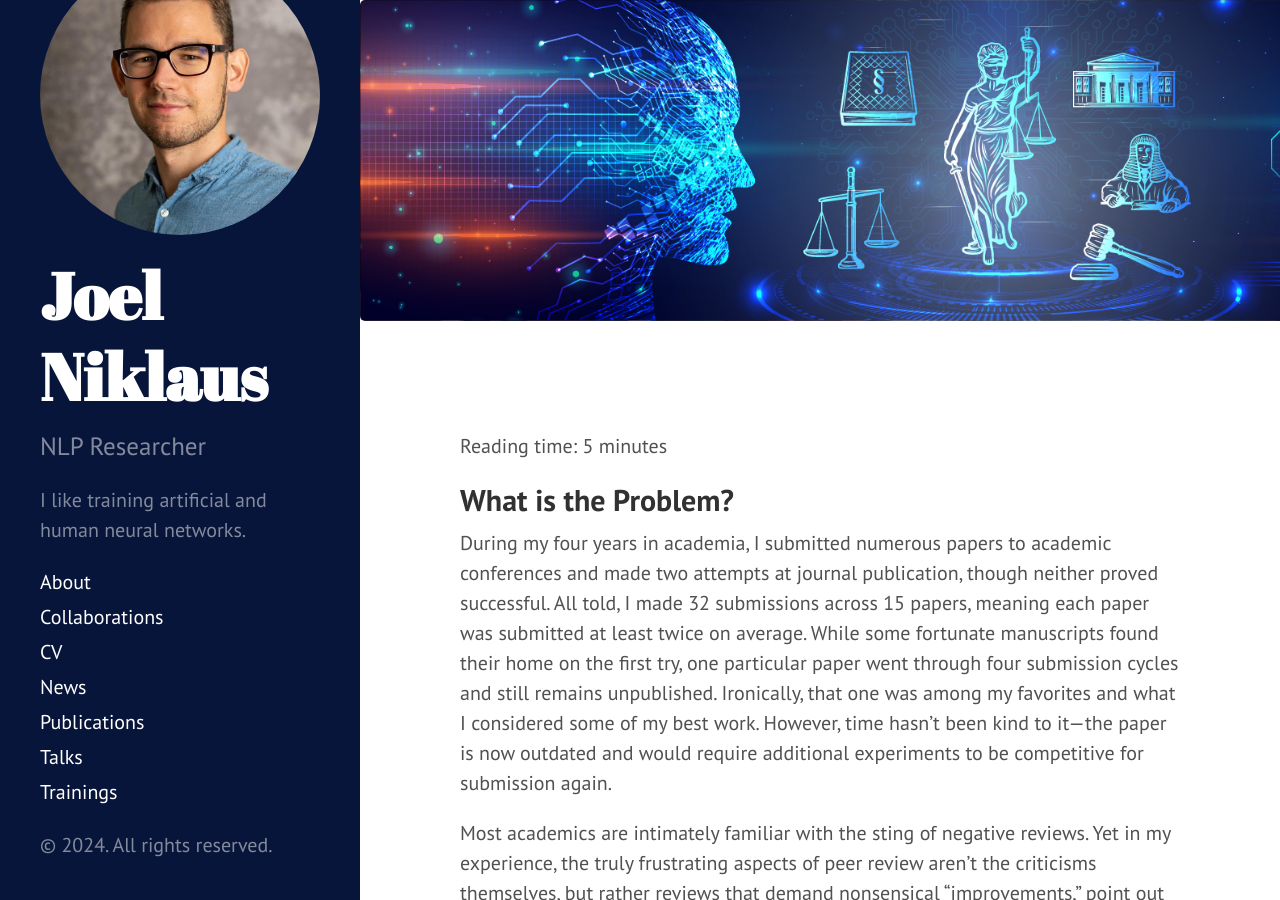
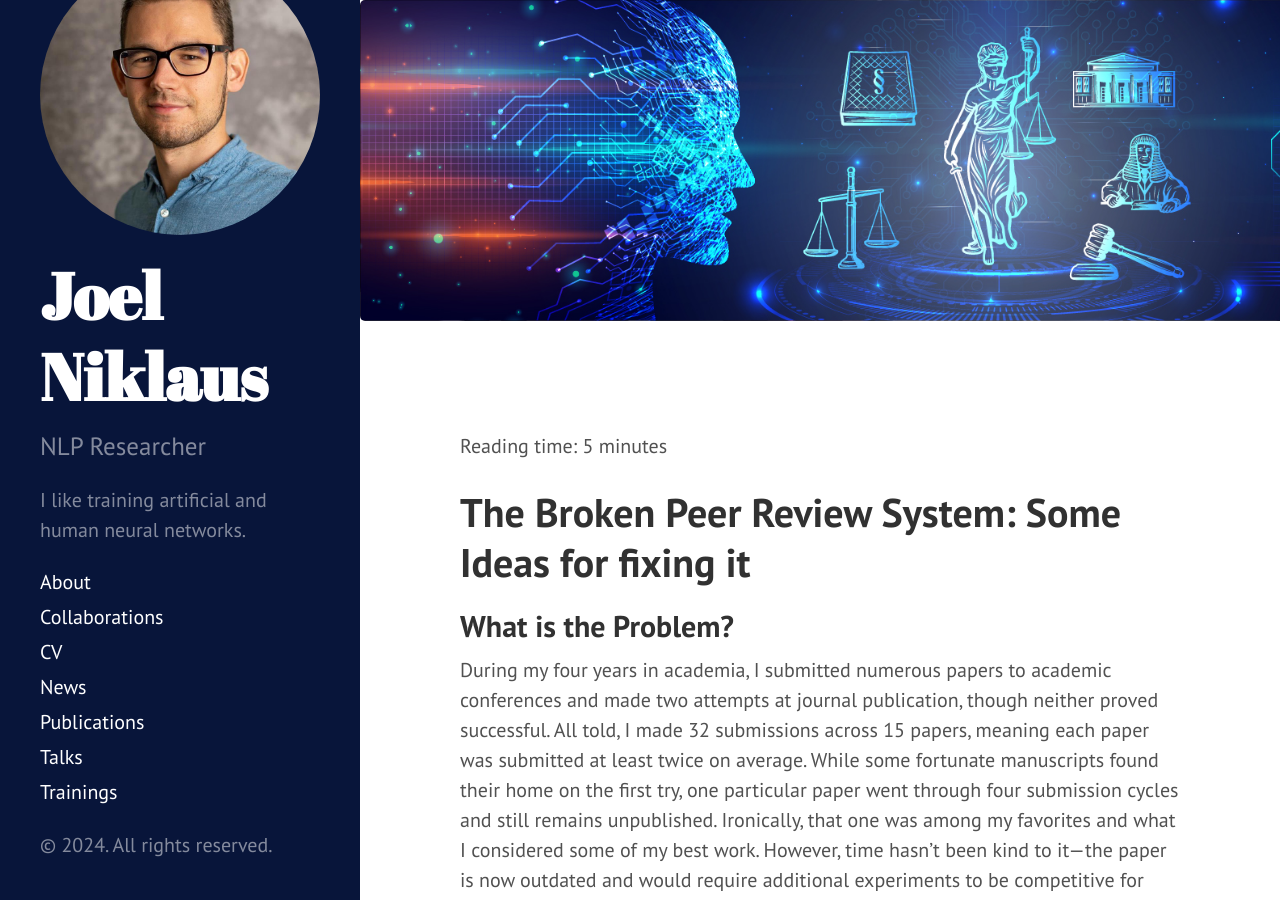
Before and after one commit to JoelNiklaus/joelniklaus.github.io, a Jekyll site: the page built from _posts/2024-10-24-ideas-for-peer-review-system.md, in a window 1280 px wide and 900 px high. Built offline with Jekyll 4.4.1, drawn with Linux system fonts in a browser that asks for light colours; a style sheet for code colours, icons or effects is not loaded.

Commit message:
added title
Signed-off-by: Joel Niklaus <me@joelniklaus.ch>

```diff
--- a/_posts/2024-10-24-ideas-for-peer-review-system.md
+++ b/_posts/2024-10-24-ideas-for-peer-review-system.md
@@ -22,6 +22,8 @@ Can we Pretrain a SotA Legal Language Model on a Budget From Scratch?: 2 => work
 FLawN-T5: An Empirical Examination of Effective Instruction-Tuning Data Mixtures for Legal Reasoning: 3 => conference
 One Law, Many Languages: Benchmarking Multilingual Legal Reasoning for Judicial Support: 3 + 1 => unpublished
 -->
+
+# The Broken Peer Review System: Some Ideas for fixing it
 
 ## What is the Problem?
 
```
